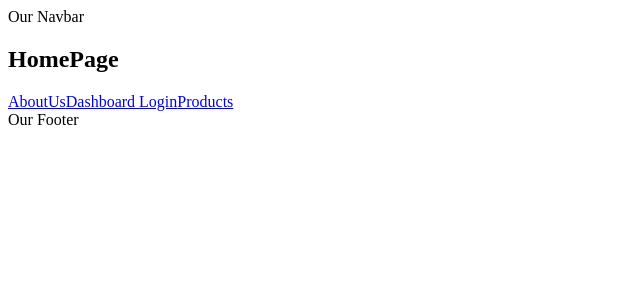
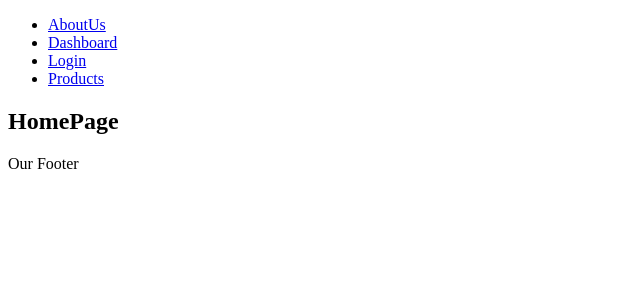
Before and after one commit to UsamaBhakrani/React-Router-v6, a React (Vite) app: page / in a window 1280 px wide. Shown: the top 300 px of the page, without its empty margins (0-640 px from the left). Built offline with nearby package versions, Linux system fonts and the light colour scheme.

Commit message:
Changes to NavBar

```diff
--- a/src/App.jsx
+++ b/src/App.jsx
@@ -1,4 +1,4 @@
-import { BrowserRouter, Routes, Route } from "react-router-dom";
+import { BrowserRouter, Routes, Route, Link } from "react-router-dom";
 import About from "./pages/About";
 import Home from "./pages/Home";
 import Products from "./pages/Products";
@@ -9,7 +9,22 @@ import Error from "./pages/Error";
 const App = () => {
   return (
     <BrowserRouter>
-      <nav>Our Navbar</nav>
+      <nav>
+        <ul>
+          <li>
+            <Link to="about">AboutUs</Link>
+          </li>
+          <li>
+            <Link to="dashboard">Dashboard </Link>
+          </li>
+          <li>
+            <Link to="login">Login</Link>
+          </li>
+          <li>
+            <Link to="products">Products</Link>
+          </li>
+        </ul>
+      </nav>
       <Routes>
         <Route path="/" element={<Home />} />
         <Route path="products" element={<Products />} />
--- a/src/pages/Home.jsx
+++ b/src/pages/Home.jsx
@@ -3,10 +3,7 @@ const Home = () => {
   return (
     <section className="section">
       <h2>HomePage</h2>
-      <Link to="about">AboutUs</Link>
-      <Link to="dashboard">Dashboard </Link>
-      <Link to="login">Login</Link>
-      <Link to="products">Products</Link>
+
     </section>
   );
 };
```
